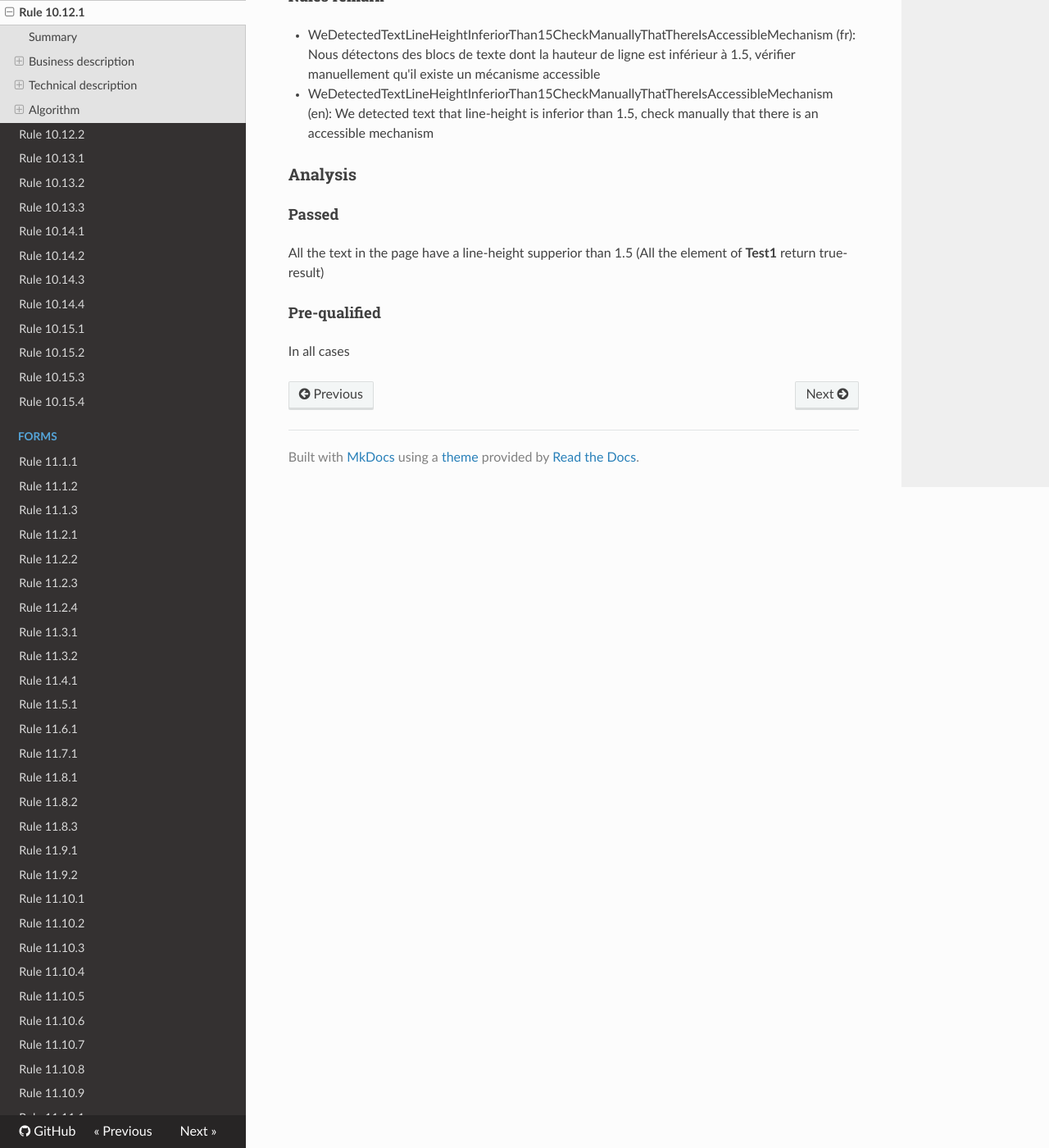
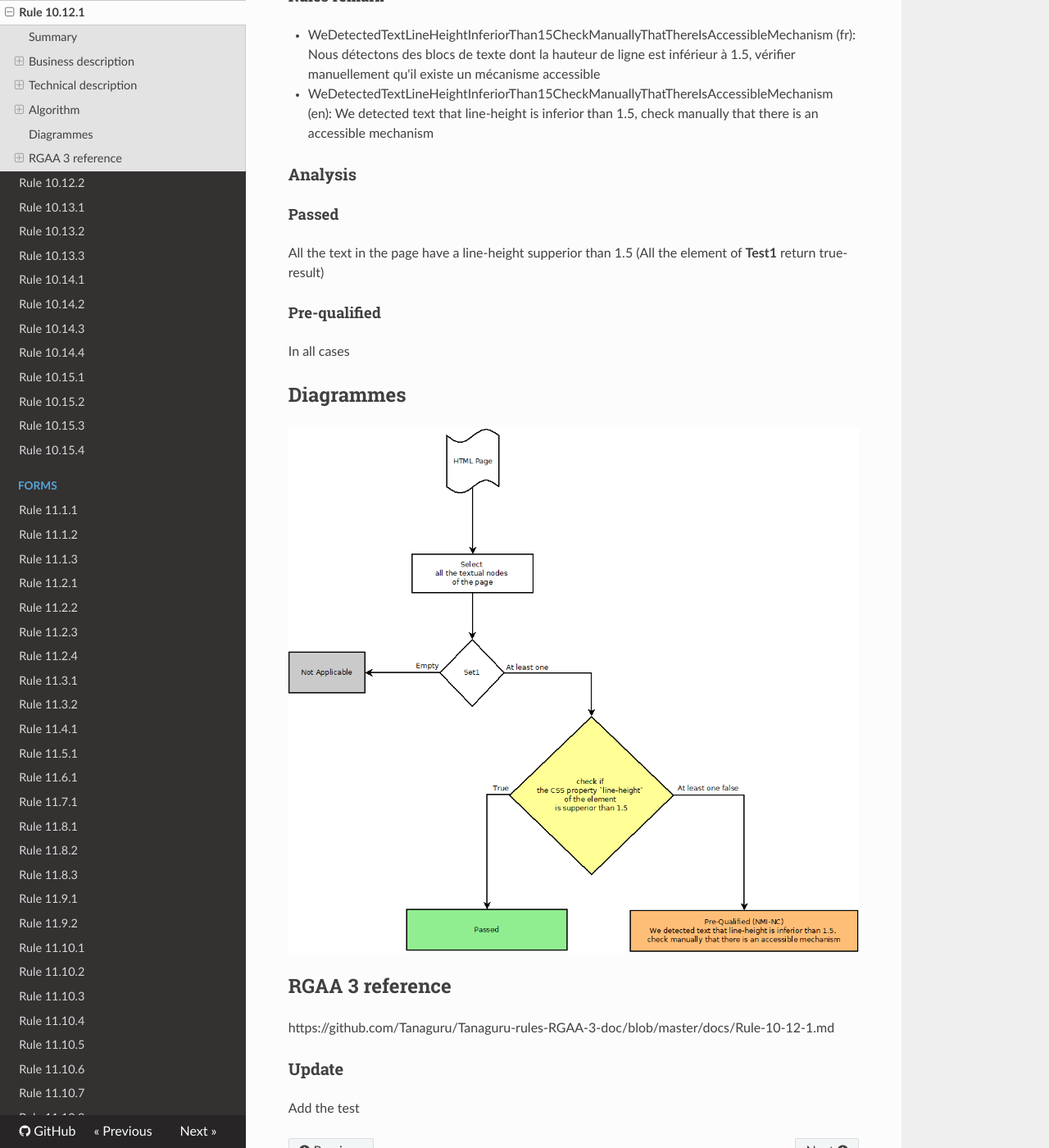
Before and after one commit to Tanaguru/RGAA3-2016, an MkDocs documentation site: the page built from docs/Rule-10-12-1.md, in a window 1280 px wide and 1400 px high, scrolled down 1735 px. Shown: the whole window at 82% size. Built offline with MkDocs 1.6.1, drawn with Linux system fonts in a browser that asks for light colours; nearby versions of some CDN libraries; old or Windows-style settings are respelled for this version of MkDocs.

Commit message:
Update sample test 10.12.1

```diff
--- a/docs/Rule-10-12-1.md
+++ b/docs/Rule-10-12-1.md
@@ -74,3 +74,15 @@ All the text in the page have a line-height supperior than 1.5 (All the element
 #### Pre-qualified
 
 In all cases
+
+## Diagrammes
+
+![](https://raw.githubusercontent.com/Tanaguru/RGAA3-2016/master/docs/Diagrammes/Test10-12-1.png?token=AI6sAycogEvsd6txnKBI3eSXjiTWgf2Yks5Y_w-qwA%3D%3D)
+
+## RGAA 3 reference
+
+https://github.com/Tanaguru/Tanaguru-rules-RGAA-3-doc/blob/master/docs/Rule-10-12-1.md
+
+### Update
+
+Add the test
```
